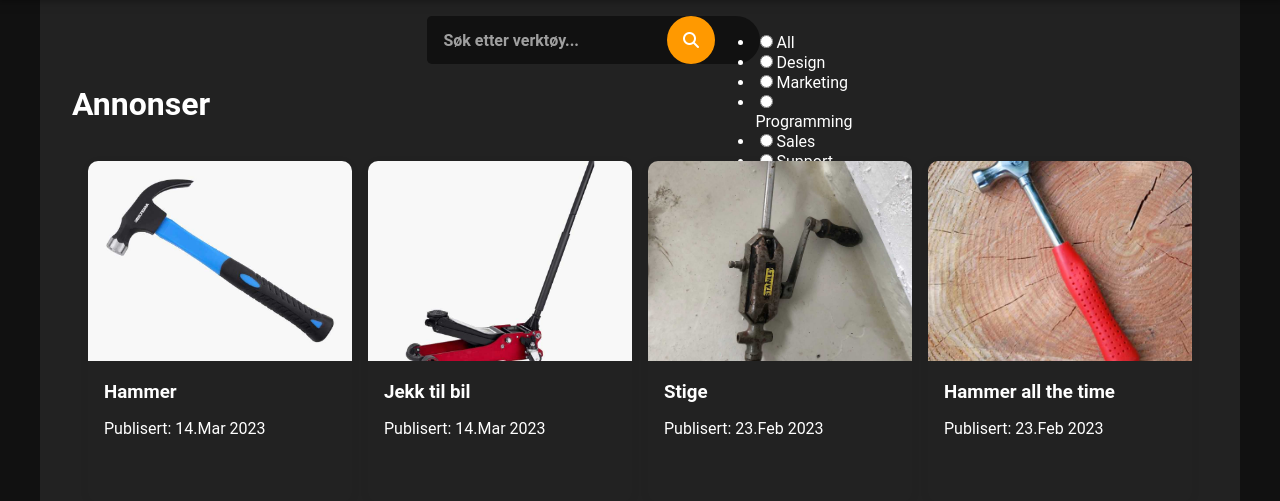
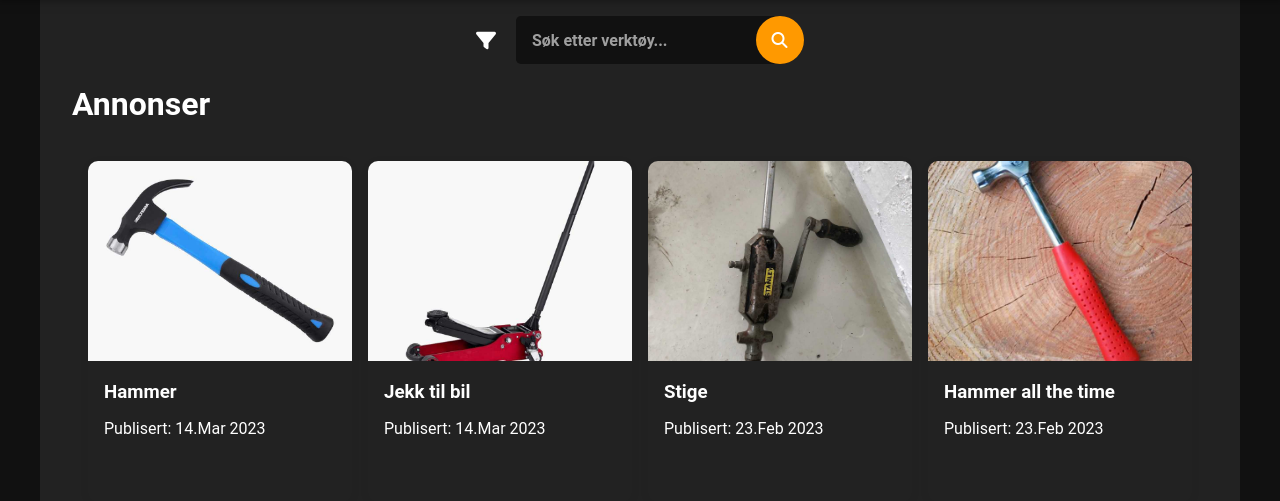
Before and after one commit to Eduard-Prokhorikhin/PU-prosjekt, a Django app: page /post/ in a window 1280 px wide. Shown: the part 100-601 px from the top of the page. Run offline with Django 4.2, Linux system fonts and the light colour scheme; data comes from the database, SQL or seed files in the repository; some libraries are stand-ins or nearby versions.

Commit message:
#44 filter search button

```diff
--- a/static/css/search.css
+++ b/static/css/search.css
@@ -3,8 +3,8 @@
  */
 
 #filterButton {
-    margin: 0;
-    padding: 0;
+    margin-top: 1.2em;
+    padding-right: 1em;
     text-align: right;
 }
 
--- a/templates/search.html
+++ b/templates/search.html
@@ -8,6 +8,7 @@
     </script>
 
     <form id="searchFrom" method="GET">
+        <i id="filterButton" class="fas fa-filter fa-lg"></i>
         <div class="SearchBox">
             <input autocomplete="off" onclick="submit" type="text" id="tags" class="SearchBox-input" placeholder="Søk etter verktøy..." name="q" value="{{request.GET.search}}" >
             <script>
@@ -28,28 +29,6 @@
 
         </div>
 
-        <div class="dropdown-menu dropdown-menu-right" >
-            <ul class="category_filters" >
-             <li >
-              <input class="cat_type category-input" data-label="All" id="all" value="" name="radios" type="radio" ><label for="all" >All</label>
-             </li>
-             <li >
-              <input type="radio" name="radios" id="Design" value="Design" ><label class="category-label" for="Design" >Design</label>
-             </li>
-             <li >
-              <input type="radio" name="radios" id="Marketing" value="Marketing" ><label class="category-label" for="Marketing" >Marketing</label>
-             </li>
-             <li >
-              <input type="radio" name="radios" id="Programming" value="Programming" ><label class="category-label" for="Programming" >Programming</label>
-             </li>
-             <li >
-              <input type="radio" name="radios" id="Sales" value="Sales" ><label class="category-label" for="Sales" >Sales</label>
-             </li>
-             <li >
-              <input type="radio" name="radios" id="Support" value="Support" ><label class="category-label" for="Support" >Support</label>
-             </li>
-            </ul>
-         </div>
 
     </form>
 
```
